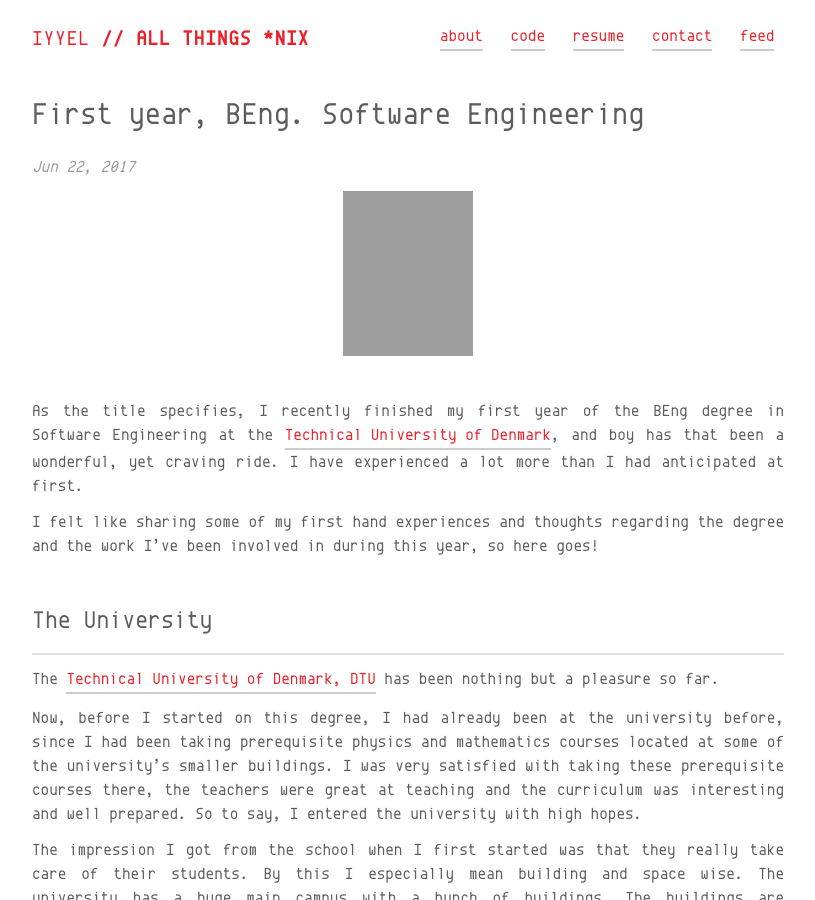
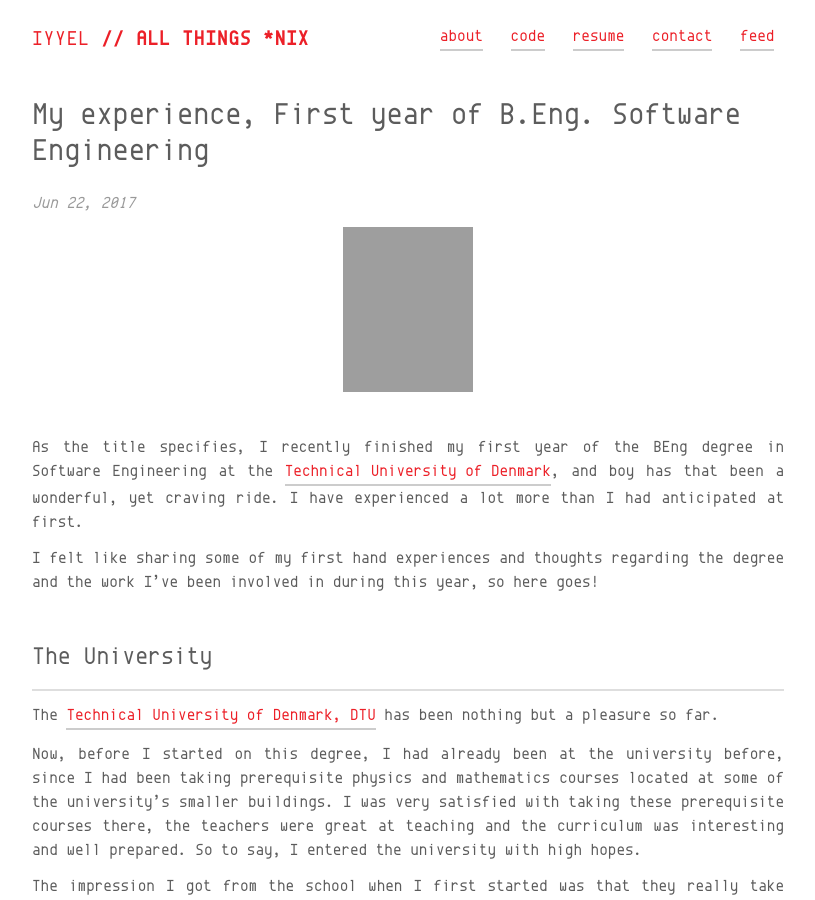
Before and after one commit to InAbsencia/inabsentia.io, a Jekyll site: the page built from src/_posts/2017-06-22-My-Experience-First-Year-Of-BEng-Software-Engineering.markdown, in a window 1280 px wide and 900 px high. Shown: the whole window, without its empty margins (232-1047 px from the left). Built offline with Jekyll 4.4.1, drawn with Linux system fonts in a browser that asks for light colours; grey boxes are pictures that could not be loaded.

Commit message:
Add comments. Fix few issues. Edit old posts.

```diff
--- a/src/_data/comments/1535130814-Eat3eehu.yaml
+++ b/src/_data/comments/1535130814-Eat3eehu.yaml
@@ -1,4 +1,4 @@
-reply_to: /2018/Second-Year-BEng-Software-Engineering/
+reply_to: /2018/My-Experience-Second-Year-Of-BEng-Software-Engineering/
 author: Rei
 email: osarcastica@gmail.com
 text: You've been busy with so many projects and looks like it's working out well.
--- a/src/_data/comments/1535280440-eihae0Fo.yaml
+++ b/src/_data/comments/1535280440-eihae0Fo.yaml
@@ -1,4 +1,4 @@
-reply_to: /2018/Second-Year-BEng-Software-Engineering/
+reply_to: /2018/My-Experience-Second-Year-Of-BEng-Software-Engineering/
 author: Andreas Lundblad
 email: andreas.lundblad@gmail.com
 text: Hey! I love your font and your form CSS! :D
--- a/src/_includes/intro.html
+++ b/src/_includes/intro.html
@@ -1,6 +1,5 @@
 <section class="intro">
   <div class="container">
-    <p class="lead">Hi, I'm <strong class="author-name" itemprop="name">{{ site.author.name }}</strong>, a <em itemprop="jobTitle">{{ site.author.job }}</em>. <br>
-    {{ site.author.bio }} -- <a href="{{ '/about' | prepend: site.author.url }}">about me</a></p>
+    <p class="lead">Hi, I'm <strong class="author-name" itemprop="name">{{ site.author.name }}</strong>, a {{ site.author.bio }}
   </div>
 </section>
--- a/src/_posts/2017-06-22-First-Year-BEng-Software-Engineering.markdown
+++ b/src/_posts/2017-06-22-My-Experience-First-Year-Of-BEng-Software-Engineering.markdown
@@ -1,6 +1,6 @@
 ---
 layout: post
-title:  "First year, BEng. Software Engineering"
+title:  "My experience, First year of B.Eng. Software Engineering"
 date:   2017-06-22 11:36:42
 category: software
 keywords: "school, university, first year, 1st year"
--- a/src/_posts/2018-06-24-Second-Year-BEng-Software-Engineering.markdown
+++ b/src/_posts/2018-06-24-My-Experience-Second-Year-Of-BEng-Software-Engineering.markdown
@@ -1,6 +1,6 @@
 ---
 layout: post
-title:  "Second year, BEng. Software Engineering"
+title:  "My experience, Second year of B.Eng. Software Engineering"
 date:   2018-06-23 14:58:22
 category: software
 keywords: "school, university, second year, 2nd year"
```
